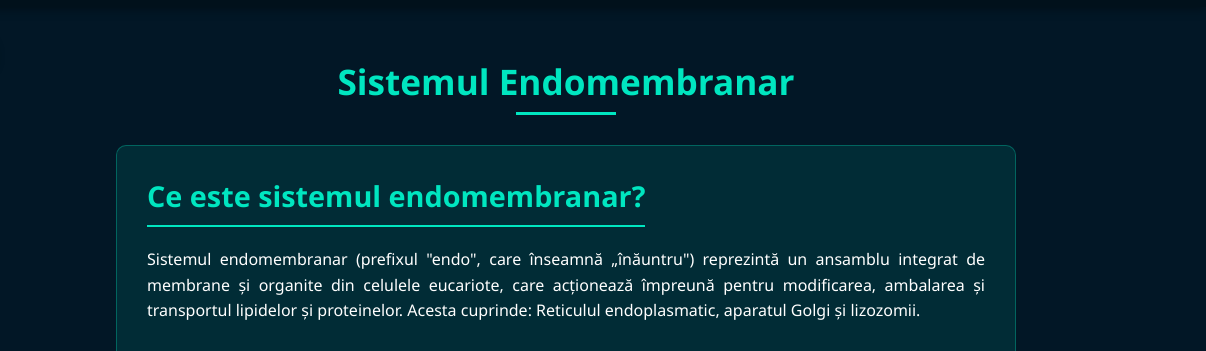
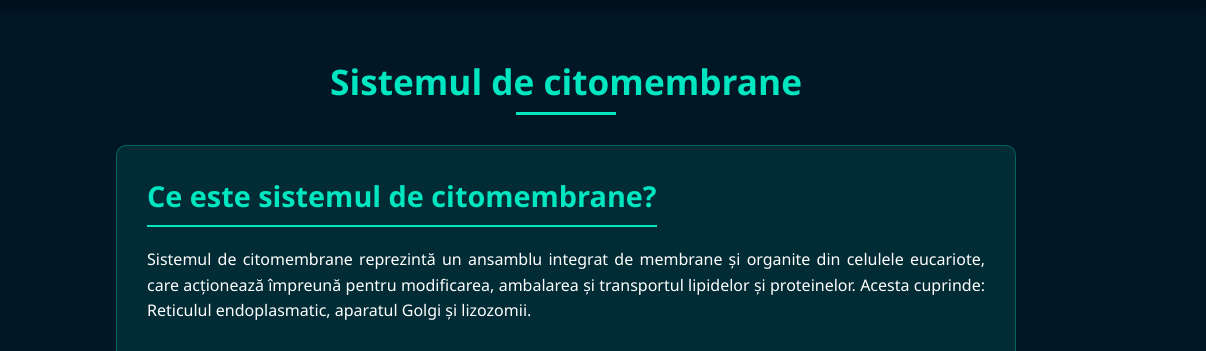
Before and after one commit to Alexie13/sistemul-endomembranar, a plain HTML site: page index.html in a window 1280 px wide. Shown: the part 53-404 px from the top of the page, 74-1280 px from the left. Drawn offline with Linux system fonts and the light colour scheme.

Commit message:
Update index.html

```diff
--- a/index.html
+++ b/index.html
@@ -3,7 +3,7 @@
 <head>
     <meta charset="UTF-8">
     <meta name="viewport" content="width=device-width, initial-scale=1.0, maximum-scale=1.0, user-scalable=no">
-    <title>Sistemul Endomembranar - Biogenius Academy</title>
+    <title>Sistemul de citomembrane - Biogenius Academy</title>
     <style>
         :root {
             --primary-color: #00e6c0;
@@ -421,11 +421,11 @@
     <!-- Main Content -->
     <div class="container" id="container">
         <div class="main-content">
-            <h1 class="page-title">Sistemul Endomembranar</h1>
+            <h1 class="page-title">Sistemul de citomembrane</h1>
 
             <div class="content-section">
-                <h2 class="subtitlu">Ce este sistemul endomembranar?</h2>
-                <p>Sistemul endomembranar (prefixul "endo", care înseamnă „înăuntru") reprezintă un ansamblu integrat de membrane și organite din celulele eucariote, care acționează împreună pentru modificarea, ambalarea și transportul lipidelor și proteinelor. Acesta cuprinde: Reticulul endoplasmatic, aparatul Golgi și lizozomii.</p>
+                <h2 class="subtitlu">Ce este sistemul de citomembrane?</h2>
+                <p>Sistemul de citomembrane reprezintă un ansamblu integrat de membrane și organite din celulele eucariote, care acționează împreună pentru modificarea, ambalarea și transportul lipidelor și proteinelor. Acesta cuprinde: Reticulul endoplasmatic, aparatul Golgi și lizozomii.</p>
 
                 <div class="titlu-2"><b>1) Reticulul endoplasmatic:</b></div>
                 <p>Reticulul endoplasmatic (RE) are un rol esențial în modificarea proteinelor și sinteza lipidelor. Acesta este compus dintr-o rețea complexă de tubuli membranoși și saci aplatizați, iar structurile ce-l alcătuiesc sunt libere de conținut. Spațiul interior al acestor tubuli și saci se numește lumen.</p>
```
